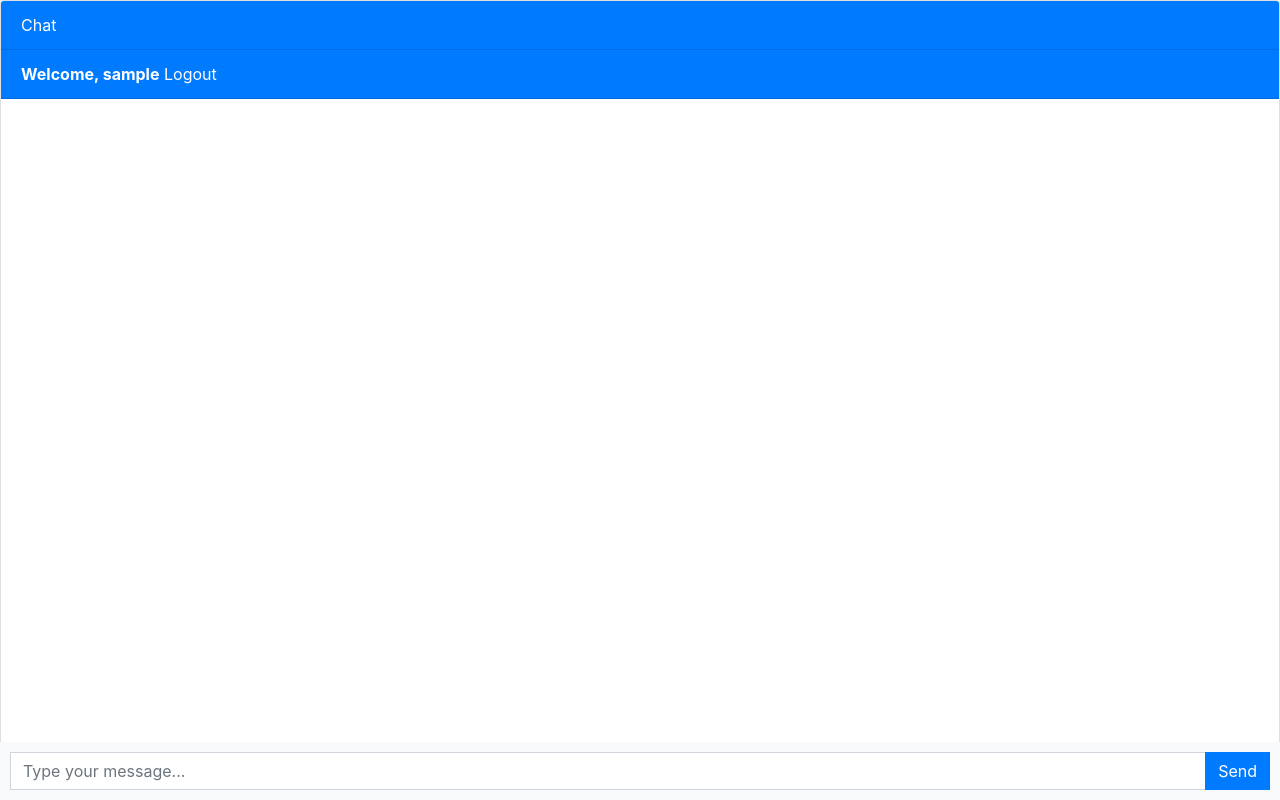
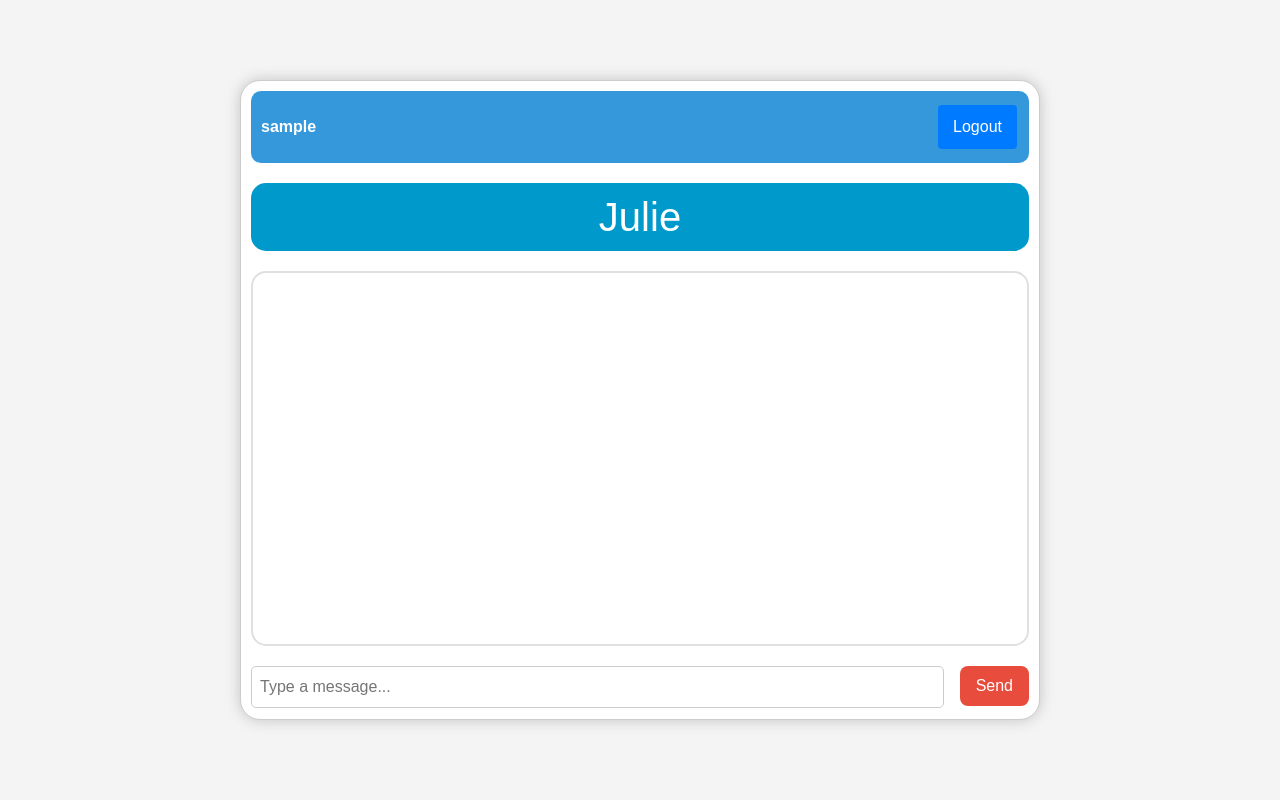
Before and after one commit to makiaveli1/Julie-GPT, a Django app: page / in a window 1280 px wide. Run offline with Django 4.2, Linux system fonts and the light colour scheme; the visitor is signed in with stand-in values (Sample User, id 1); data that the repository does not hold is empty; some libraries are stand-ins or nearby versions.

Commit message:
Change Chatbot ui design and move css to seperate script

```diff
--- a/Julie_bot/chatbot/urls.py
+++ b/Julie_bot/chatbot/urls.py
@@ -3,7 +3,7 @@ from .import views
 
 urlpatterns = [
   path('', views.chatbot, name='chatbot'),
-  path('login', views.login, name='login'),
-  path('register', views.register, name='register'),
-  path('logout', views.logout, name='logout'),
+  path('login/', views.login, name='login'),
+  path('register/', views.register, name='register'),
+  path('logout/', views.logout, name='logout'),
 ]
--- a/Julie_bot/chatbot/views.py
+++ b/Julie_bot/chatbot/views.py
@@ -2,21 +2,31 @@ from django.shortcuts import render, redirect
 from django.http import JsonResponse
 from django.contrib import auth
 from django.contrib.auth.models import User
+from django.contrib.auth.decorators import login_required
 from .models import Chat
 from django.utils import timezone
 from .Juliebot import Juliebot
 
 # Setup logging
+@login_required
+def chatbot(request):
+    # Initialize chats as empty for all cases
+    chats = []
 
-def chatbot(request):
-    chats = Chat.objects.filter(user=request.user).order_by('-created_at')
+    # Check if the user is authenticated
+    if request.user.is_authenticated:
+        chats = Chat.objects.filter(user=request.user).order_by('-created_at')
 
-    if request.method == 'POST':
-        user_input = request.POST.get('message')
-        response = Juliebot().chatbot_logic(user_input)
-        chat = Chat(user=request.user, message=user_input, response=response,created_at=timezone.now())
-        chat.save()
-        return JsonResponse({'message': user_input, 'response': response})
+        if request.method == 'POST':
+            user_input = request.POST.get('message')
+            response = Juliebot().chatbot_logic(user_input)
+            chat = Chat(user=request.user, message=user_input, response=response, created_at=timezone.now())
+            chat.save()
+            return JsonResponse({'message': user_input, 'response': response})
+
+    else:
+        # Handle unauthenticated users - Redirect to login page or show an error
+        return redirect('login')  # Assuming you have a login view named 'login'
 
     return render(request, 'chatbot.html', {'chats': chats})
 
@@ -59,4 +69,4 @@ def register(request):
 
 def logout(request):
     auth.logout(request)
-    return render(request, 'login.html')
+    return render(request, 'chatbot.html')
--- /dev/null
+++ b/Julie_bot/static/css/style_chatbot.css
@@ -0,0 +1,175 @@
+/* Julie_bot\static\css\style_chatbot.css
+    body, html {
+      height: 100%;
+    }
+
+    .messages-box {
+      flex: 1;
+      overflow-y: auto;
+    }
+
+    .messages-list {
+      padding-left: 0;
+    }
+
+    .message {
+      margin-bottom: 15px;
+      list-style: none;
+    }
+
+    .message-text {
+      padding: 10px;
+      border-radius: 5px;
+    }
+
+    .sent {
+      background-color: #dcf8c6;
+      align-self: flex-end;
+    }
+
+    .received {
+      background-color: #f1f0f0;
+      align-self: flex-start;
+    }
+
+    .message-form {
+      display: flex;
+      position: fixed;
+      bottom: 0;
+      left: 0;
+      right: 0;
+      padding: 10px;
+      background-color: #f8f9fa;
+    }
+
+    .message-input {
+      flex: 1;
+      border-radius: 0;
+      border-right: none;
+    }
+
+    .btn-send {
+      border-radius: 0;
+    }
+
+    .chat-container {
+      height: 100%;
+      display: flex;
+      flex-direction: column;
+    } */
+
+body {
+  font-family: Arial, sans-serif;
+  display: flex;
+  justify-content: center;
+  align-items: center;
+  height: 100vh;
+  background-color: #f4f4f4;
+}
+
+.chatbox {
+  border: 1px solid #ccc;
+  max-width: 400px;
+  width: 100%;
+  background-color: #fff;
+  display: flex;
+  flex-direction: column;
+  overflow: hidden;
+  max-width: 800px;
+  height: 80vh;
+  margin: 5% auto;
+  padding: 10px;
+  border-radius: 20px;
+  box-shadow: 0 0 15px rgba(0, 0, 0, 0.2);
+}
+
+h1 {
+  text-align: center;
+  background-color: #0099cc;
+  color: #fff;
+  padding: 10px;
+  margin: 0;
+  margin-bottom: 20px;
+  border-radius: 15px;
+}
+
+#chat-container {
+width: 100%;
+height: 500px;
+border-radius: 15px;
+padding: 10px;
+border: 2px solid #e0e0e0;
+max-height: 500px;
+margin-bottom: 20px;
+overflow-y: auto;
+}
+
+.input-container form {
+  display: flex;
+  flex-direction: row;
+  justify-content: space-between;
+  align-items: center;
+  width: 100%;
+  gap: 1rem;
+}
+
+input {
+    width: 100%;
+    padding: 0.5rem;
+    border: 0.1rem solid #ccc;
+    border-radius: 5px;
+}
+
+button {
+  padding: 0.5rem 1rem;
+  margin-bottom: 0.2rem;
+  border-radius: 8px;
+  border: none;
+  cursor: pointer;
+  background-color: #e74c3c;
+  color: white;
+}
+
+button:hover {
+  background-color: #c0392b;
+}
+
+header {
+  display: flex;
+  justify-content: space-between;
+  align-items: center;
+  margin-bottom: 20px;
+  padding: 10px;
+  background-color: #3498db;
+  color: white;
+  border-radius: 10px;
+}
+
+.username {
+  font-weight: bold;
+}
+
+.login-btn, .logout-btn {
+  padding: 5px 15px;
+  border-radius: 5px;
+  border: none;
+  cursor: pointer;
+}
+
+.login-btn, .logout-btn {
+  background-color: #007BFF;
+  border: none;
+  color: white;
+  padding: 10px 15px;
+  text-align: center;
+  text-decoration: none;
+  display: inline-block;
+  font-size: 16px;
+  margin: 4px 2px;
+  cursor: pointer;
+  border-radius: 4px;
+}
+
+.message {
+  margin-bottom: 10px;
+}
--- a/Julie_bot/templates/chatbot.html
+++ b/Julie_bot/templates/chatbot.html
@@ -1,71 +1,14 @@
 {% extends 'base.html' %}
 
+{% load static %}
+
 {% block styles %}
-<style>
-    body, html {
-      height: 100%;
-    }
-
-    .messages-box {
-      flex: 1;
-      overflow-y: auto;
-    }
-
-    .messages-list {
-      padding-left: 0;
-    }
-
-    .message {
-      margin-bottom: 15px;
-      list-style: none;
-    }
-
-    .message-text {
-      padding: 10px;
-      border-radius: 5px;
-    }
-
-    .sent {
-      background-color: #dcf8c6;
-      align-self: flex-end;
-    }
-
-    .received {
-      background-color: #f1f0f0;
-      align-self: flex-start;
-    }
-
-    .message-form {
-      display: flex;
-      position: fixed;
-      bottom: 0;
-      left: 0;
-      right: 0;
-      padding: 10px;
-      background-color: #f8f9fa;
-    }
-
-    .message-input {
-      flex: 1;
-      border-radius: 0;
-      border-right: none;
-    }
-
-    .btn-send {
-      border-radius: 0;
-    }
-
-    .chat-container {
-      height: 100%;
-      display: flex;
-      flex-direction: column;
-    }
-  </style>
+<link rel="stylesheet" href="{% static 'css/style_chatbot.css' %}" type="text/css">
 {% endblock %}
 
 
 {% block content %}
-<div class="chat-container">
+{% comment %} <div class="chat-container">
   <div class="card flex-grow-1">
     <div class="card-header bg-primary text-white">Chat</div>
     {% if user.is_authenticated %}
@@ -76,17 +19,6 @@
     <div class="card-body messages-box">
 
       <ul class="list-unstyled messages-list">
-
-        {% comment %} <li class="message received">
-          <div class="message-text">
-            <div class="message-sender">
-              <b>Julie</b>
-            </div>
-            <div class="message-content">
-              Hi {{user.username}}, I am your personal assistant Julie, how can I help you today?
-            </div>
-          </div>
-        </li> {% endcomment %}
 
         {% for chat in chats %}
           {% if chat.user == request.user %}
@@ -130,10 +62,40 @@
       </div>
     </div>
   </form>
+</div> {% endcomment %}
+<div class="chatbox">
+  <header>
+    <span class="username">{{user.username}}</span>
+    <!-- If user is not authenticated, show Login button. Otherwise, show Logout button. -->
+    {% if not user.is_authenticated %}
+        <a href="{% url 'login' %}"><button class="login-btn">Login</button></a>
+    {% else %}
+        <a href="{% url 'logout' %}"><button class="logout-btn">Logout</button></a>
+    {% endif %}
+</header>
+<h1>Julie</h1>
+<div id="chat-container">
+    {% for chat in chats %}
+        <div class="message">
+            <b>You:</b> {{chat.message}}
+        </div>
+        <div class="message">
+            <b>Julie:</b> {{chat.response}}
+        </div>
+    {% endfor %}
+</div>
+<div class="input-container">
+    <form method="post">
+        {% csrf_token %}
+        <input type="text" name="message" placeholder="Type a message...">
+        <button type="submit">Send</button>
+    </form>
+</div>
+
 </div>
 <script>
 
-  const messagesList = document.querySelector('.messages-list');
+  {% comment %} const messagesList = document.querySelector('.messages-list');
   const messageForm = document.querySelector('.message-form');
   const messageInput = document.querySelector('.message-input');
 
@@ -185,7 +147,53 @@
           `;
         messagesList.appendChild(messageItem);
       });
-  });
+  }); {% endcomment %}
+  document.addEventListener("DOMContentLoaded", function() {
+    const chatForm = document.querySelector(".input-container form");
+
+    chatForm.addEventListener("submit", function(event) {
+        event.preventDefault();
+
+        const messageInput = chatForm.querySelector("input[name='message']");
+        const messageText = messageInput.value;
+
+        if (!messageText) return;
+
+        fetch("/path-to-your-chatbot-endpoint/", {
+            method: "POST",
+            headers: {
+                "Content-Type": "application/x-www-form-urlencoded",
+                "X-CSRFToken": getCookie("csrftoken")
+            },
+            body: new URLSearchParams({
+                "message": messageText
+            })
+        })
+        .then(response => response.json())
+        .then(data => {
+            const chatContainer = document.getElementById("chat-container");
+
+            const userMessage = document.createElement("div");
+            userMessage.classList.add("message");
+            userMessage.innerHTML = `<b>You:</b> ${data.message}`;
+            chatContainer.appendChild(userMessage);
+
+            const julieMessage = document.createElement("div");
+            julieMessage.classList.add("message");
+            julieMessage.innerHTML = `<b>Julie:</b> ${data.response}`;
+            chatContainer.appendChild(julieMessage);
+
+            // Clear the input
+            messageInput.value = "";
+        });
+    });
+
+    function getCookie(name) {
+      let value = "; " + document.cookie;
+      let parts = value.split("; " + name + "=");
+      if (parts.length == 2) return parts.pop().split(";").shift();
+  }
+});
 
 </script>
 
```
Also changed, not shown: Julie_bot/static/css/style_login.css (added, +62 -0 lines), Julie_bot/static/css/style_register.css (added, +62 -0 lines), Julie_bot/templates/login.html (+3 -64 lines), Julie_bot/templates/register.html (+2 -64 lines).
